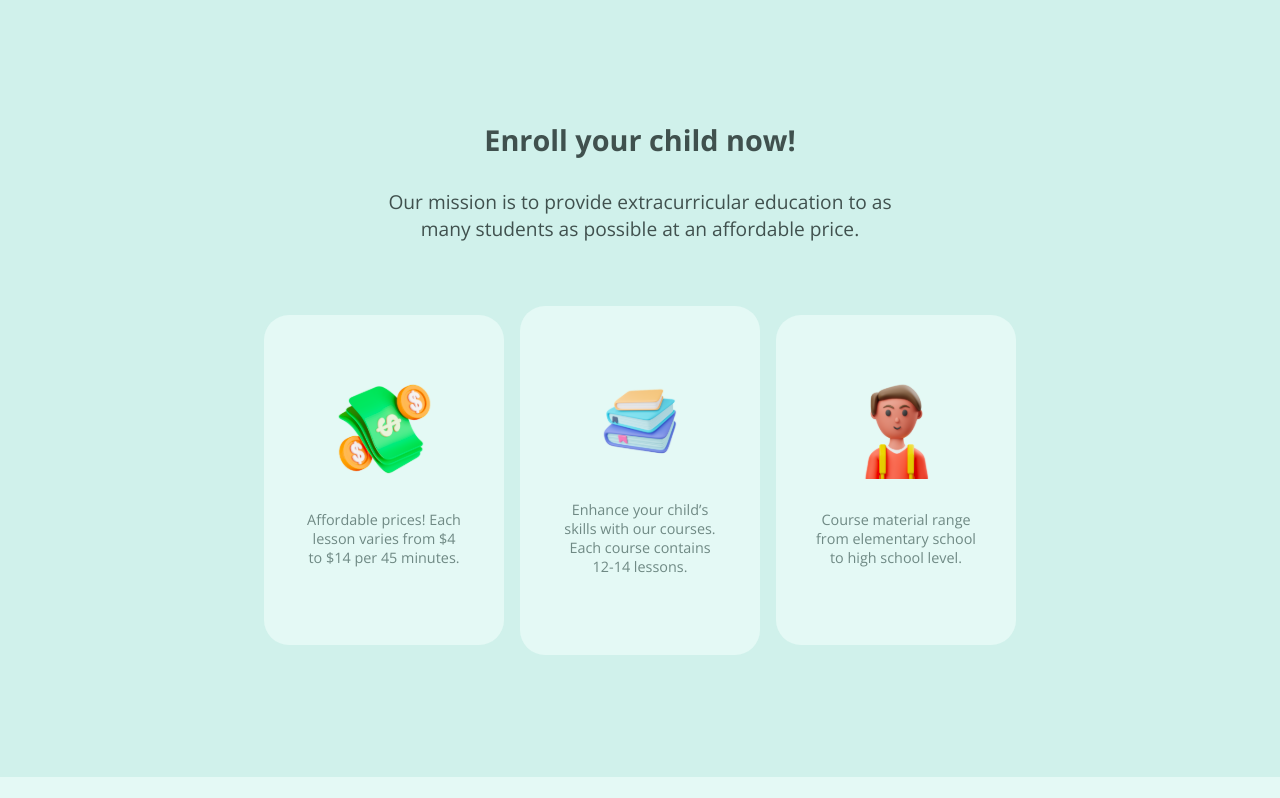
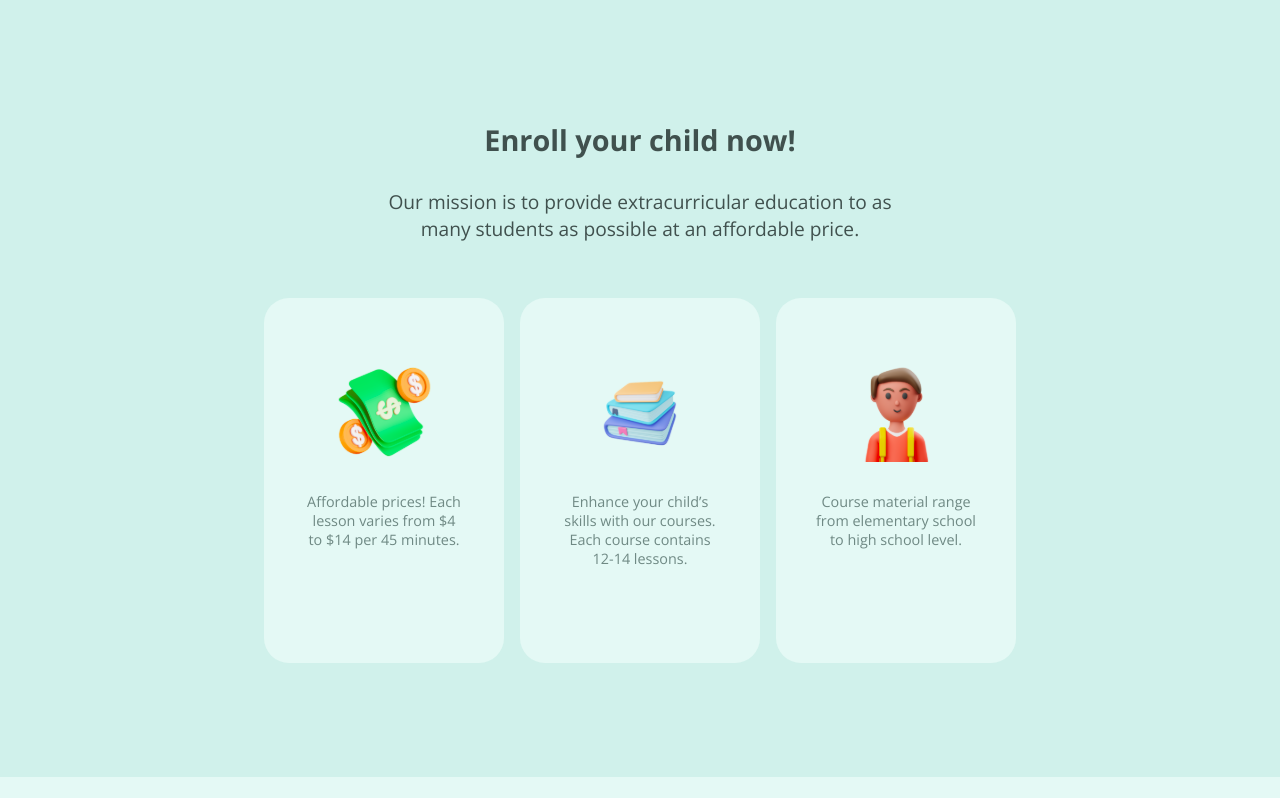
Before and after one commit to S2ST/tutoring-website, a Next.js app in the folder tutoring-site/: page / in a window 1280 px wide. Shown: the part 823-1621 px from the top of the page. Built offline with nearby package versions, Linux system fonts and the light colour scheme.

Commit message:
fixed card sizes bug

```diff
--- a/tutoring-site/pages/index.js
+++ b/tutoring-site/pages/index.js
@@ -188,7 +188,7 @@ export default function Home() {
 // Component for each of the cards in the "Enroll your child now!" section
 function EnrollItem({src, text}) {
   return (
-    <Grid container alignContent="center" md={4} xs={12}>
+    <Grid container item alignContent="center" md={4} xs={12} className={styles.enrollItem}>
       <div className={styles.enrollItemContainer}>
         <Grid container spacing={2}>
           <Grid container item xs={5} md={12} alignContent="center" justifyContent="center">
--- a/tutoring-site/styles/Home.module.scss
+++ b/tutoring-site/styles/Home.module.scss
@@ -57,12 +57,17 @@
   font-weight: 300;
 }
 
+.enrollItem {
+  height: 100%;
+}
+
 .enrollItemContainer {
   background-color: $lightest;
   border-radius: 25px;
   padding: 8vh 5vh;
   margin: 1vh;
   transition: 0.2s;
+  height: 100%;
 
   &:hover {
     transform: translateY(-10px) scale(1.02);
```
